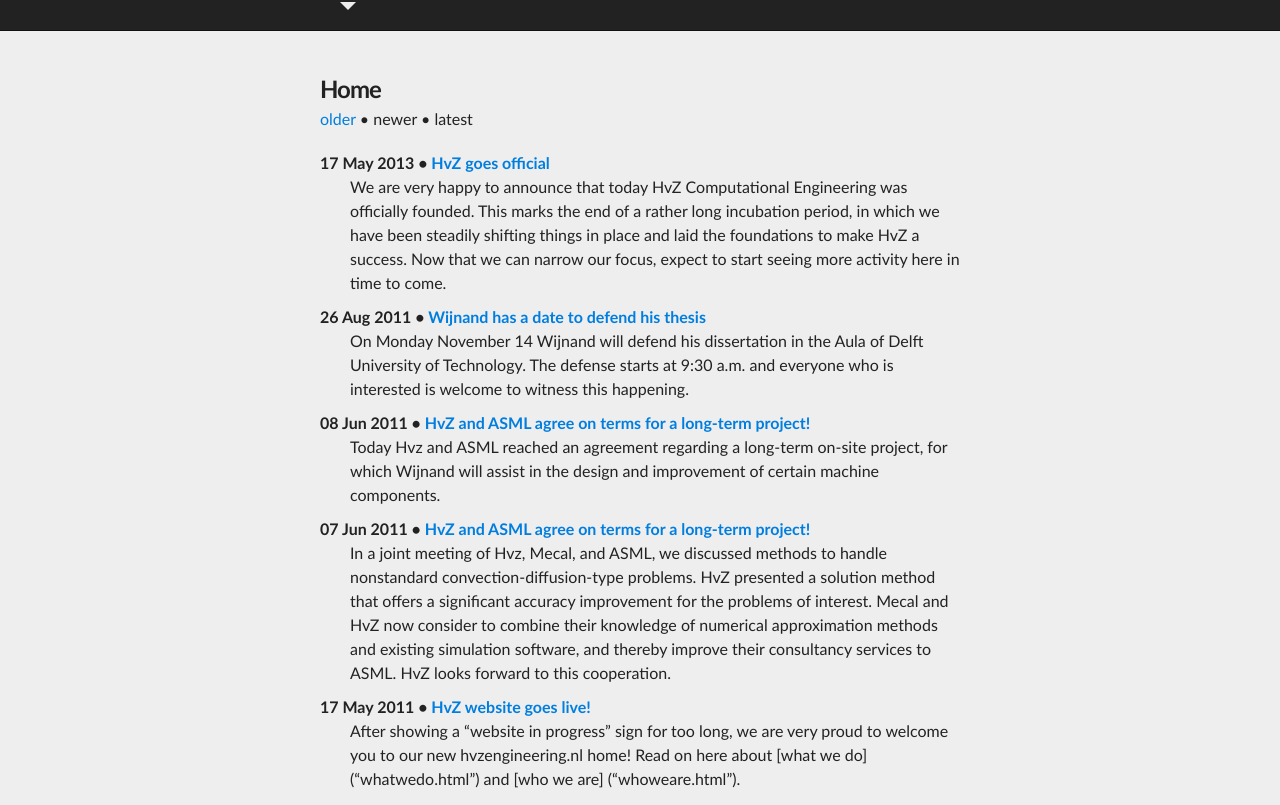
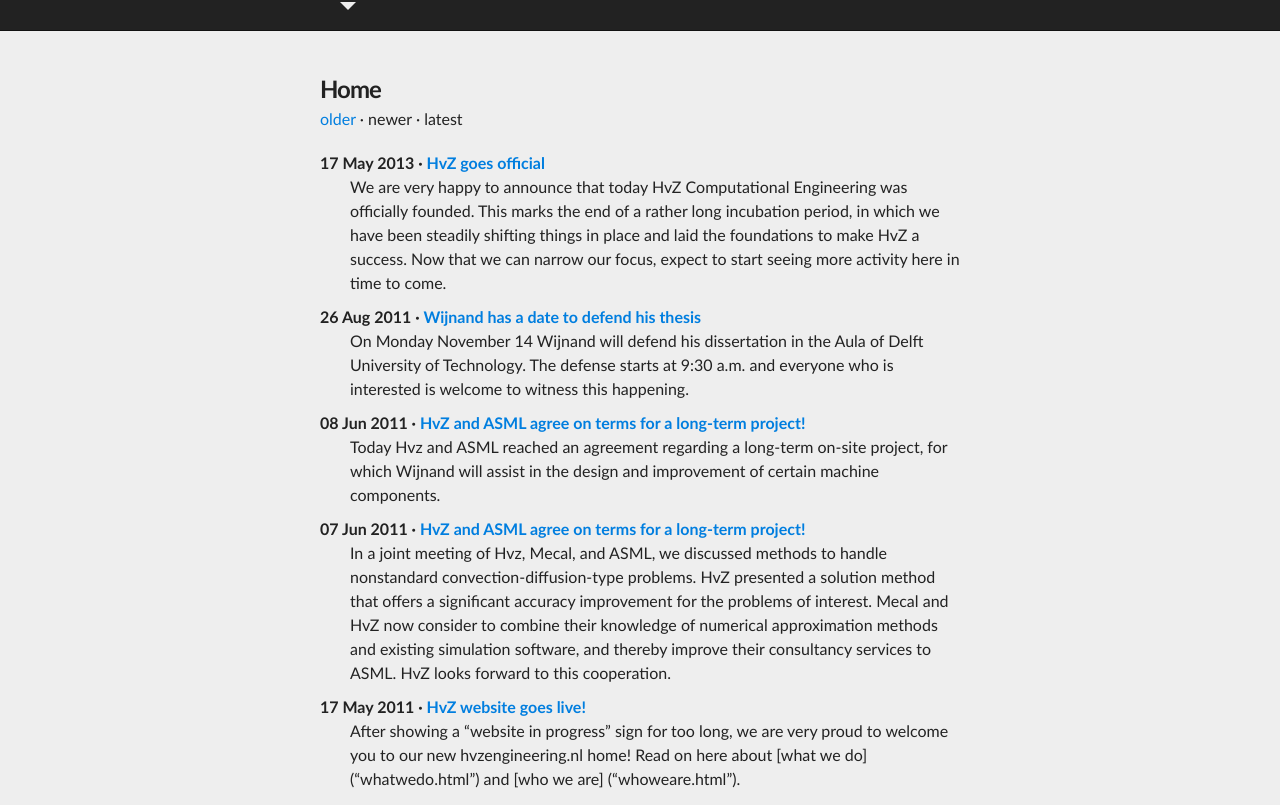
Before and after one commit to wijnandhoitinga/hvzengineering.github.io, a Jekyll site: the page built from index.html, in a window 1280 px wide. Shown: the part 150-955 px from the top of the page. Built offline with Jekyll 4.4.1, drawn with Linux system fonts in a browser that asks for light colours; Markdown is read by kramdown in place of the engine named in the settings; the list of posts is cut into pages by our own code.

Commit message:
change bullets to middots

```diff
--- a/index.html
+++ b/index.html
@@ -9,13 +9,13 @@
 {% else %}
   older
 {% endif %}
-&bull;
+&middot;
 {% if paginator.previous_page %}
   <a href={% if paginator.previous_page == 1 %}"/"{% else %}"{{ paginator.previous_page_path }}"{% endif %}>newer</a>
 {% else %}
   newer
 {% endif %}
-&bull;
+&middot;
 {% if paginator.previous_page %}
   <a href="/">latest</a>
 {% else %}
@@ -24,7 +24,7 @@
 </p>
 <dl>
 {% for post in paginator.posts %}
-  <dt>{{ post.date | date_to_string }} &bull; <a href="{{ post.url }}">{{ post.title }}</a><dt>
+  <dt>{{ post.date | date_to_string }} &middot; <a href="{{ post.url }}">{{ post.title }}</a><dt>
   <dd>{{ post.excerpt | remove: '<p>' | remove: '</p>' }}</dd>
 {% endfor %}
 </dl>
```
